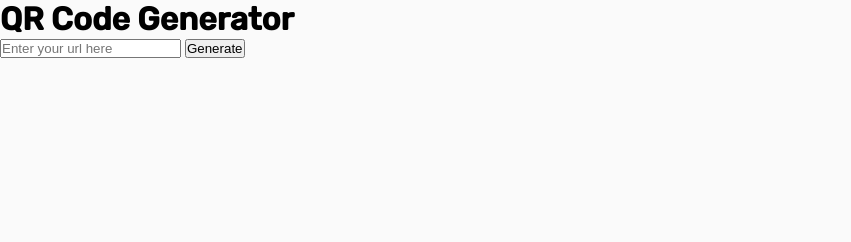
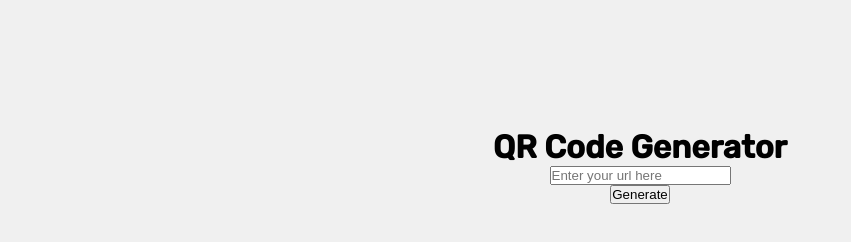
Before and after one commit to KarineBrandelli/qr-code-generator, a plain HTML site: page index.html in a window 1280 px wide. Shown: the whole page, without its empty margins (0-851 px from the left). Drawn offline with Linux system fonts and the light colour scheme.

Commit message:
build: background color, container-text size and position

```diff
--- a/css/styles.css
+++ b/css/styles.css
@@ -7,6 +7,20 @@
 }
 
 body {
+  min-height: 100vh;
+
+  display: flex;
+  justify-content: center;
+
   font-family: 'Rubik', sans-serif;
-  background-color: hsl(0, 0%, 98%);
+  background-color: #F0F0F0;
 }
+
+.container-text {
+  display: flex;
+  flex-direction: column;
+  align-items: center;
+
+  margin-top: 8rem;
+  width: 35rem;
+}
```
